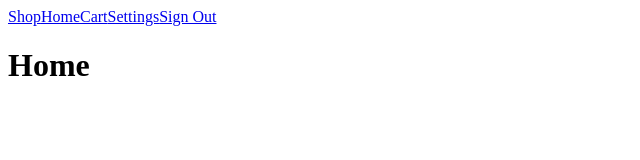
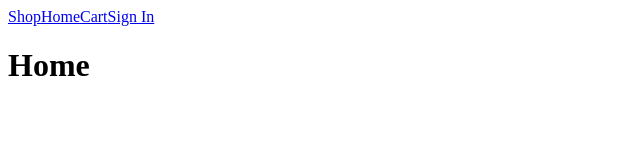
Before and after one commit to davilux/art-shop2.0, a React app: page / in a window 1280 px wide. Shown: the top 160 px of the page, without its empty margins (0-640 px from the left). Built offline with nearby package versions, Linux system fonts and the light colour scheme.

Commit message:
Fixed issue in navbar with isLoggedIn toggling too often.

```diff
--- a/src/components/Login.js
+++ b/src/components/Login.js
@@ -47,12 +47,12 @@
           Password:
           <input type={passwordHidden ? 'password' : 'text'} password="password" onChange={(event)=> setPassword(event.target.value)}/>
         </label>
+        <input type="submit" value="Submit"/>
+      </form>
+
 
         {/* TODO: replace the following button with an icon */}
         <button onClick={toggleHiddenPassword}>show/hide password</button>
-
-        <input type="submit" value="Submit"/>
-      </form>
     </>
   )
 }
--- a/src/components/Navbar.js
+++ b/src/components/Navbar.js
@@ -18,9 +18,9 @@
   const [loggedIn, setLoggedIn] = useState(false)
 
   useEffect(()=>{
-    setLoggedIn(!loggedIn)
+    if(loggedInUser.refreshToken) setLoggedIn(true)
+    else setLoggedIn(false)
   }, [loggedInUser])
-
 
   const handleSignOut = () => {
     dispatch(logoutUser())
```
Also changed, not shown: public/main.js.
